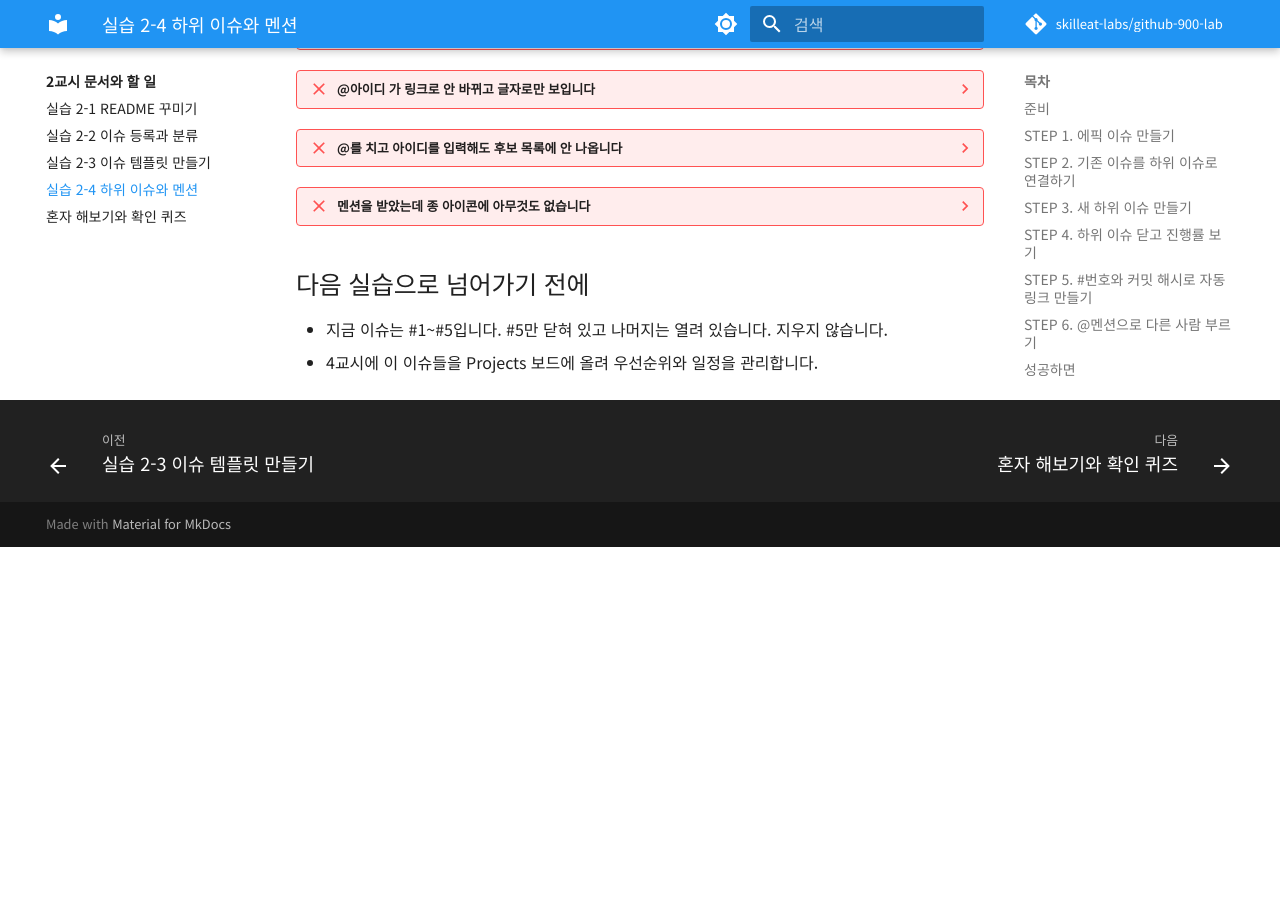
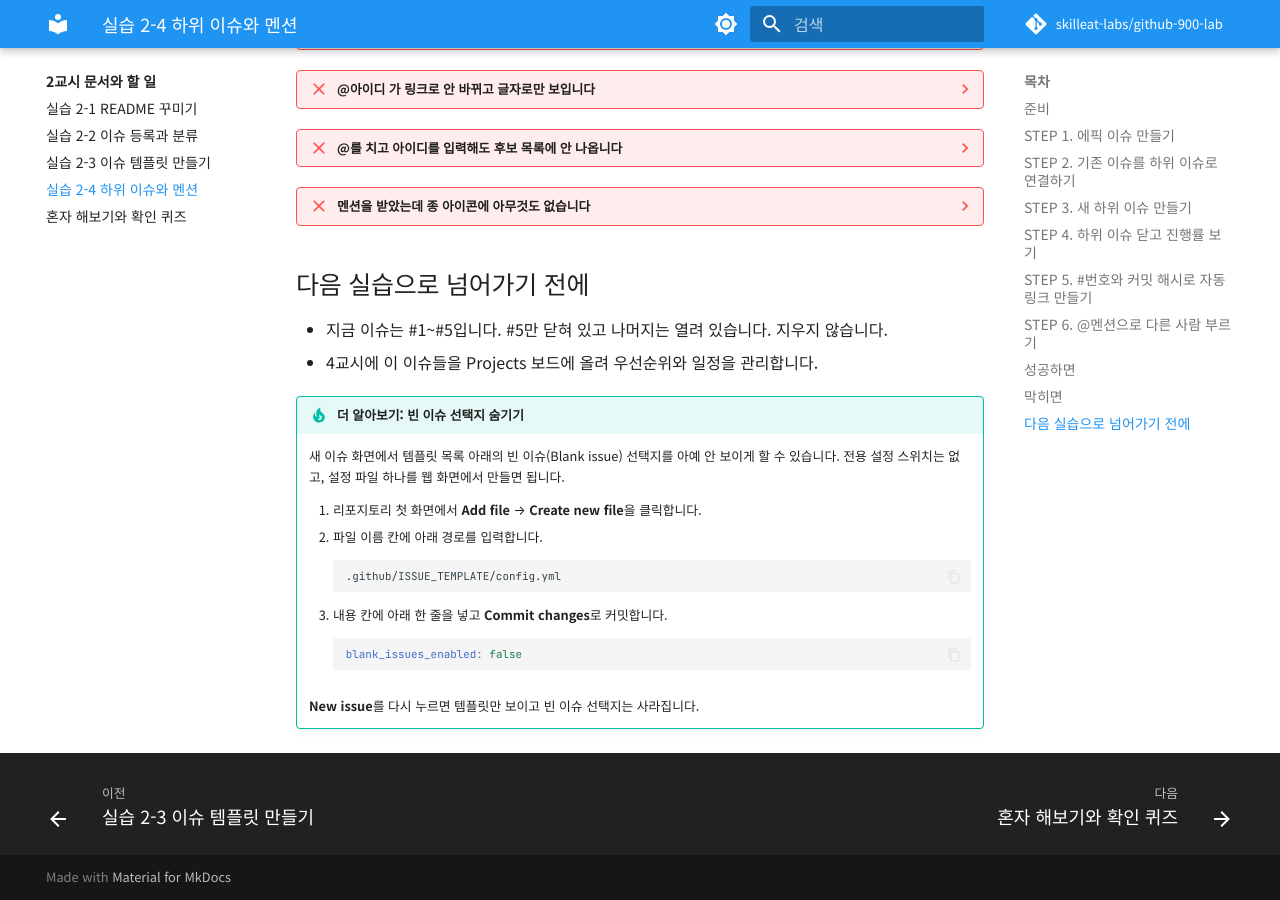
Before and after one commit to hyongsu/github-900-lab, an MkDocs documentation site: the page built from docs/class2/lab-4.md, in a window 1280 px wide and 900 px high, scrolled down 6926 px. Built offline with MkDocs 1.6.1 and Material for MkDocs 9.7.7, drawn with Linux system fonts in a browser that asks for light colours; comment, search, counter and statistics services are not loaded; before the commit the page ends 7473 px from its top, so only the background shows below that.

Commit message:
2-4: 빈 이슈 선택지 숨기기(config.yml) 안내 추가
Co-Authored-By: Claude Opus 5.5 <noreply@anthropic.com>

````diff
--- a/docs/class2/lab-4.md
+++ b/docs/class2/lab-4.md
@@ -221,3 +221,21 @@ flowchart TD
 
 - 지금 이슈는 #1~#5입니다. #5만 닫혀 있고 나머지는 열려 있습니다. 지우지 않습니다.
 - 4교시에 이 이슈들을 Projects 보드에 올려 우선순위와 일정을 관리합니다.
+
+!!! tip "더 알아보기: 빈 이슈 선택지 숨기기"
+    새 이슈 화면에서 템플릿 목록 아래의 빈 이슈(Blank issue) 선택지를 아예 안 보이게 할 수 있습니다. 전용 설정 스위치는 없고, 설정 파일 하나를 웹 화면에서 만들면 됩니다.
+
+    1. 리포지토리 첫 화면에서 **Add file** → **Create new file**을 클릭합니다.
+    2. 파일 이름 칸에 아래 경로를 입력합니다.
+
+        ```text
+        .github/ISSUE_TEMPLATE/config.yml
+        ```
+
+    3. 내용 칸에 아래 한 줄을 넣고 **Commit changes**로 커밋합니다.
+
+        ```yaml
+        blank_issues_enabled: false
+        ```
+
+    **New issue**를 다시 누르면 템플릿만 보이고 빈 이슈 선택지는 사라집니다.
````
